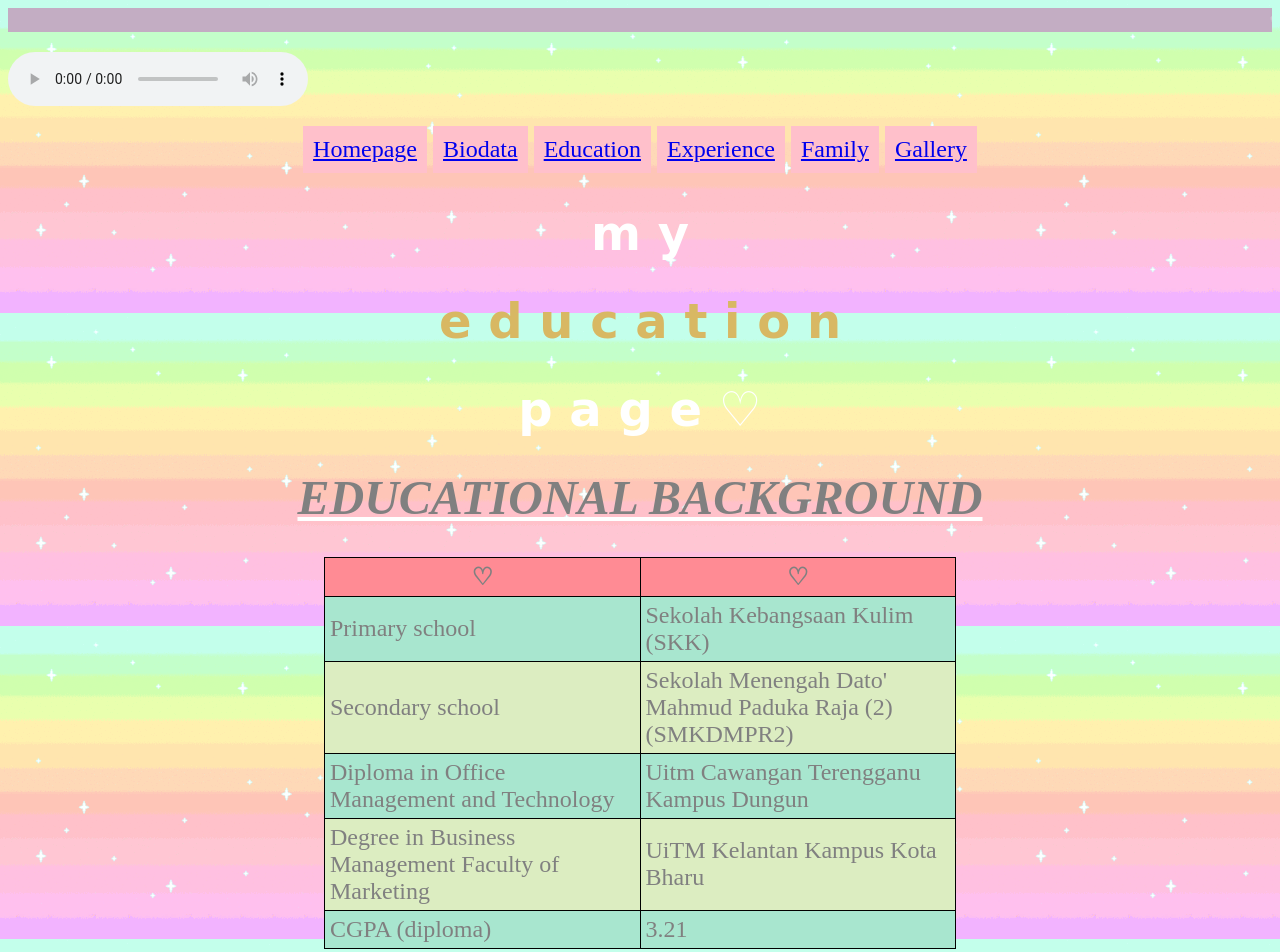
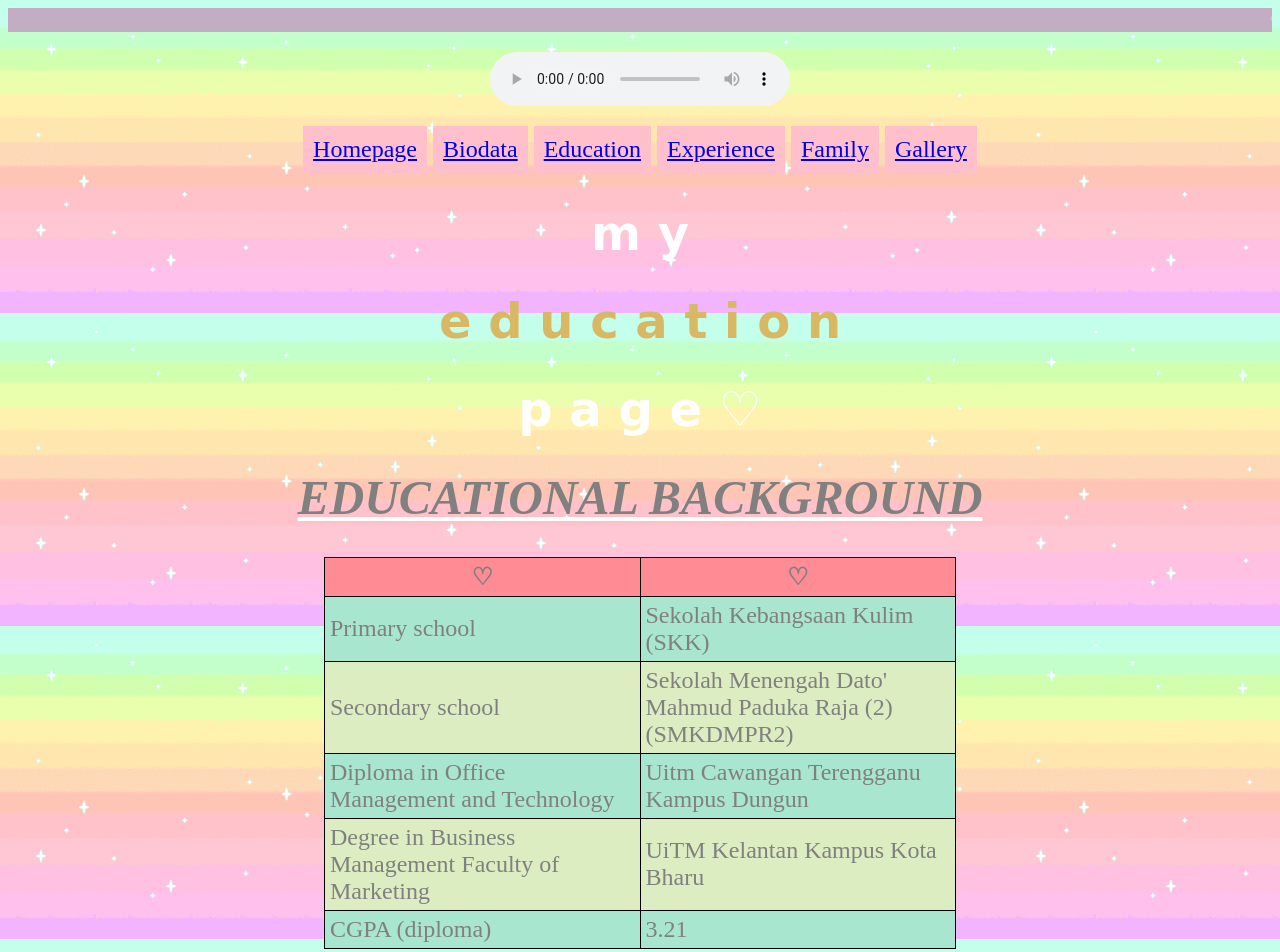
Before and after one commit to adrinieamran/individual-assignment, a plain HTML site: page education.html in a window 1280 px wide. Shown: the top 952 px of the page. Drawn offline with Linux system fonts and the light colour scheme.

Commit message:
Add files via upload

```diff
--- a/education.html
+++ b/education.html
@@ -11,7 +11,7 @@
 
 <body background="images/color.gif">
 
-<audio controls autoplay>
+<p> <center> <audio controls autoplay>
   <source src="audio/the.ogg" type="audio/ogg">
   <source src="audio/the.mp3" type="audio/mpeg">
 </audio>
```
